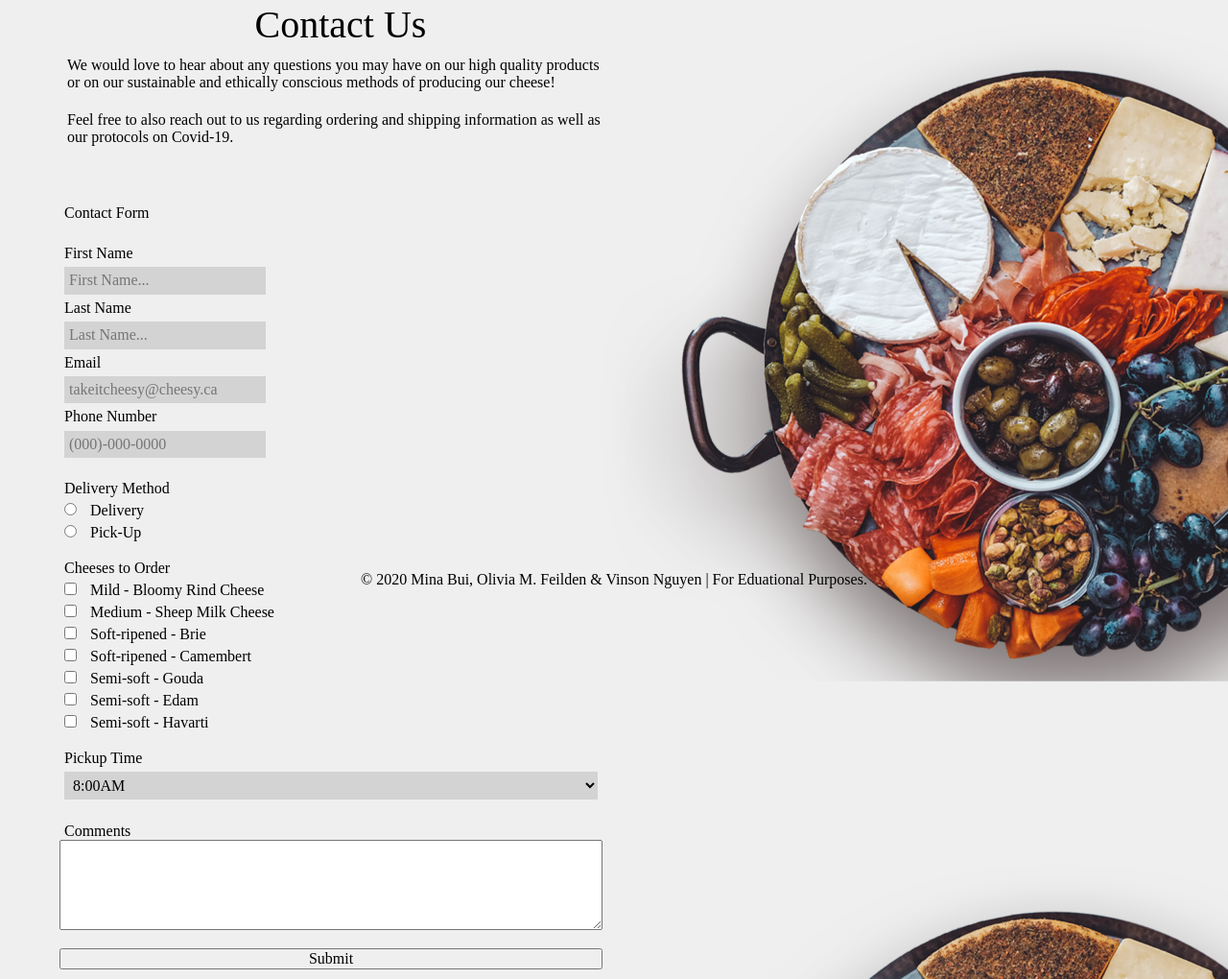
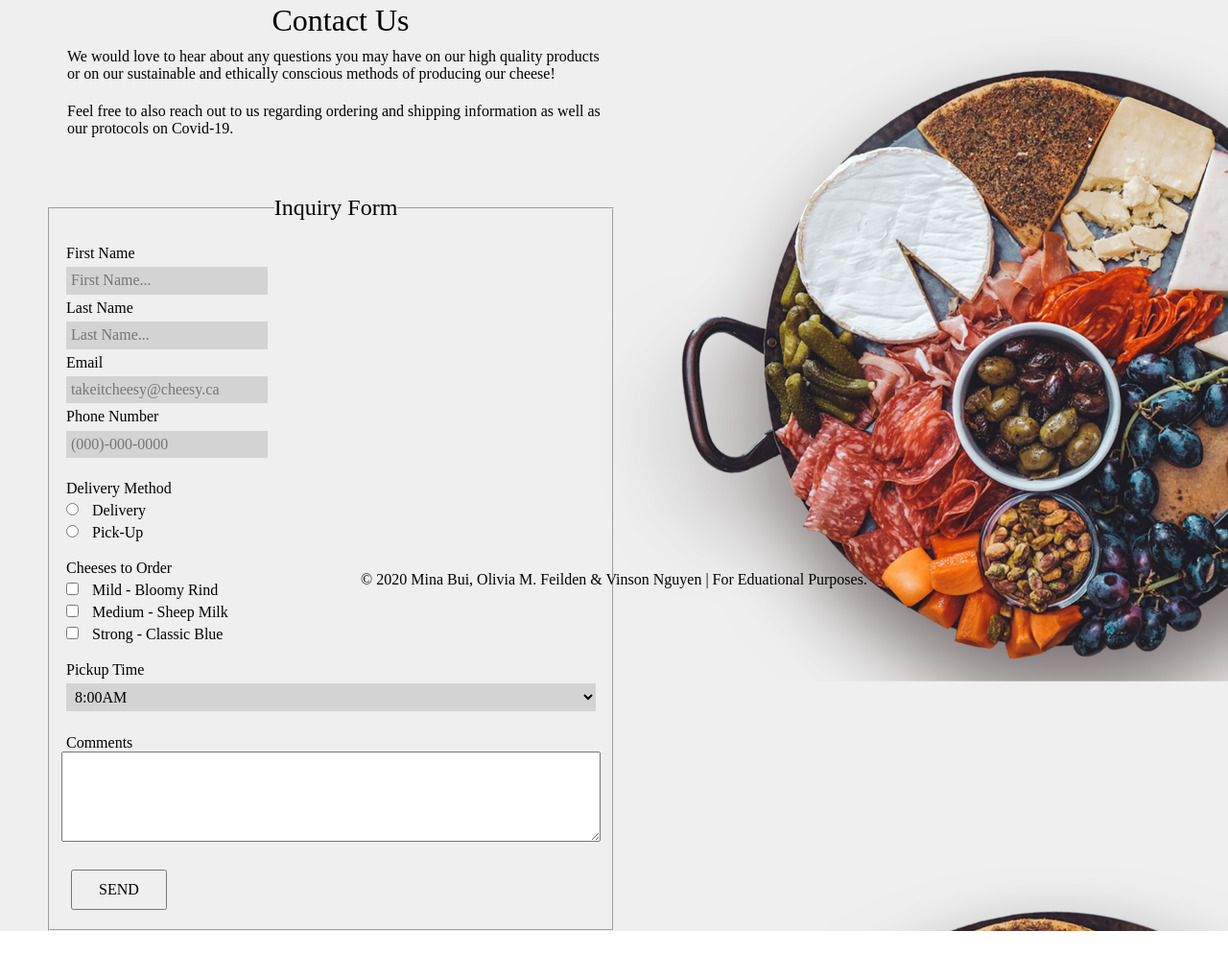
Before and after one commit to v-nguyen6/HTML_CSS_P03_Business_Brochure, a plain HTML site: page contact.html in a window 1280 px wide. Shown: the part 167-1187 px from the top of the page at 96% size. After the commit the page ends 1137 px from the top, so only its background shows below. Drawn offline with Linux system fonts and the light colour scheme.

Commit message:
more form stylin'
swag

```diff
--- a/contact.html
+++ b/contact.html
@@ -76,7 +76,7 @@
                         </p>
 
                         <fieldset class = "fieldset-contact">
-                            <legend class = "legend-contact-form">Contact Form</legend>
+                            <legend class = "legend-contact-form">Inquiry Form</legend>
 
                             <br>
 
@@ -99,7 +99,7 @@
                                     <br>
                                     <input type="text" id="email" name="email" placeholder="takeitcheesy@cheesy.ca" required>
                                 </div>
-                                <div class="form-row phone number">
+                                <div class="form-row phone-number">
                                     <label for="phone">Phone Number</label>
                                     <br>
                                     <input type="text" id="phone" name="phone" placeholder="(000)-000-0000" required>
@@ -129,31 +129,15 @@
                                     <label for="cheesetype">Cheeses to Order</label>
                                     <div class="form-row bloomy-rind-cheese">
                                       <input type="checkbox" name="cheesetype[]" id="bloomy-rind-cheese" value="bloomy-rind-cheese">
-                                        <label for="bloomy-rind-cheese">Mild - Bloomy Rind Cheese</label>
+                                        <label for="bloomy-rind-cheese">Mild - Bloomy Rind</label>
                                     </div>
                                     <div class="form-row cheesetype">
                                       <input type="checkbox" name="cheesetype[]" id="sheep-milk-cheese" value="sheep-milk-cheese">
-                                      <label for="sheep-milk-cheese">Medium - Sheep Milk Cheese</label>
+                                      <label for="sheep-milk-cheese">Medium - Sheep Milk</label>
                                     </div>
                                     <div class="form-row cheeseone">
-                                        <input type="checkbox" name="cheesetype[]" id="cheese-one" value="cheese-one">
-                                          <label for="cheese-one">Soft-ripened - Brie</label>
-                                      </div>
-                                      <div class="form-row cheesetype">
-                                        <input type="checkbox" name="cheesetype[]" id="cheese-two" value="cheese-two">
-                                        <label for="cheese-two">Soft-ripened - Camembert</label>
-                                      </div>
-                                      <div class="form-row cheesetype">
-                                        <input type="checkbox" name="cheesethree[]" id="cheese-three" value="cheese-three">
-                                        <label for="cheese-three">Semi-soft - Gouda</label>
-                                      </div>
-                                      <div class="form-row cheeseone">
-                                        <input type="checkbox" name="cheesetype[]" id="cheese-one" value="cheese-one">
-                                          <label for="cheese-one">Semi-soft - Edam</label>
-                                      </div>
-                                      <div class="form-row cheesetype">
-                                        <input type="checkbox" name="cheesetype[]" id="cheese-two" value="cheese-two">
-                                        <label for="cheese-two">Semi-soft - Havarti</label>
+                                        <input type="checkbox" name="cheesetype[]" id="classic-blue-cheese" value="classic-blue-cheese">
+                                          <label for="classic-blue-cheese">Strong - Classic Blue</label>
                                       </div>
                                 </div>
 
@@ -198,7 +182,7 @@
                                 <br>
 
                                 <div class="form-group submit">
-                                    <input type="submit" value="Submit">
+                                    <input class="submit" type="submit" value="Send">
                                 </div>
 
                             </div>
--- a/scss/components/_main.scss
+++ b/scss/components/_main.scss
@@ -8,7 +8,6 @@
 
     .fieldset-contact {
         margin-top: 50px;
-        border: none;
     }
 
     .contact-form {
@@ -20,7 +19,13 @@
     }
 
     .contact-form h2 {
-        font-size: 2.5em;
+        font-size: 2em;
+        font-weight: lighter;
+        text-align: center;
+    }
+
+    .legend-contact-form {
+        font-size: 1.5em;
         font-weight: lighter;
         text-align: center;
     }
@@ -51,6 +56,12 @@
         margin-left: 20px;
     }
 
+    .submit {
+        width: 100px;
+        padding: 10px;
+        text-transform: uppercase;
+    }
+
 // #id selectors
     // contact form - #id selectors
 
```
Also changed, not shown: styles/styles.css.
